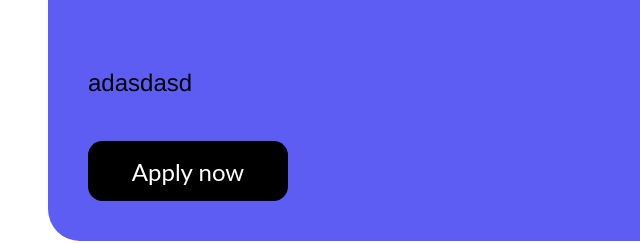
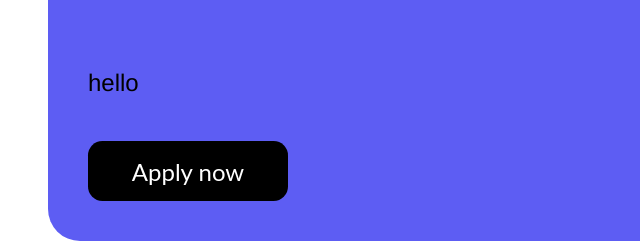
Before and after one commit to SergeyS14/html-css-js, a plain HTML site: page index.html in a window 1280 px wide. Shown: the part 377-620 px from the top of the page, 0-640 px from the left. Drawn offline with Linux system fonts and the light colour scheme.

Commit message:
new-fix-text

```diff
--- a/index.html
+++ b/index.html
@@ -28,7 +28,7 @@
         <div class="baner">
             <p class="baner_title" > Your everyday card.
                 <br> Earn more outside.</p>
-            <p class="baner_text">adasdasd</p>
+            <p class="baner_text">hello</p>
             <button>
                 Apply  now
             </button>
```
